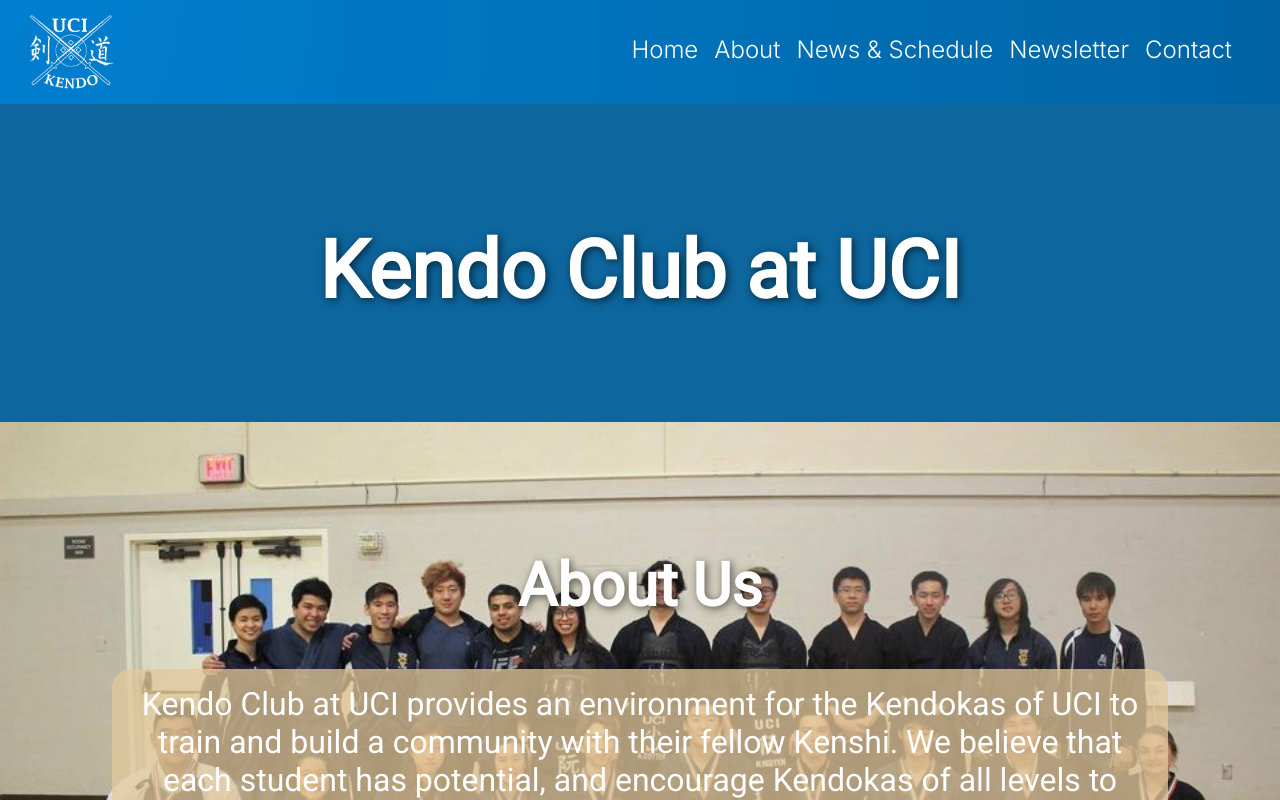
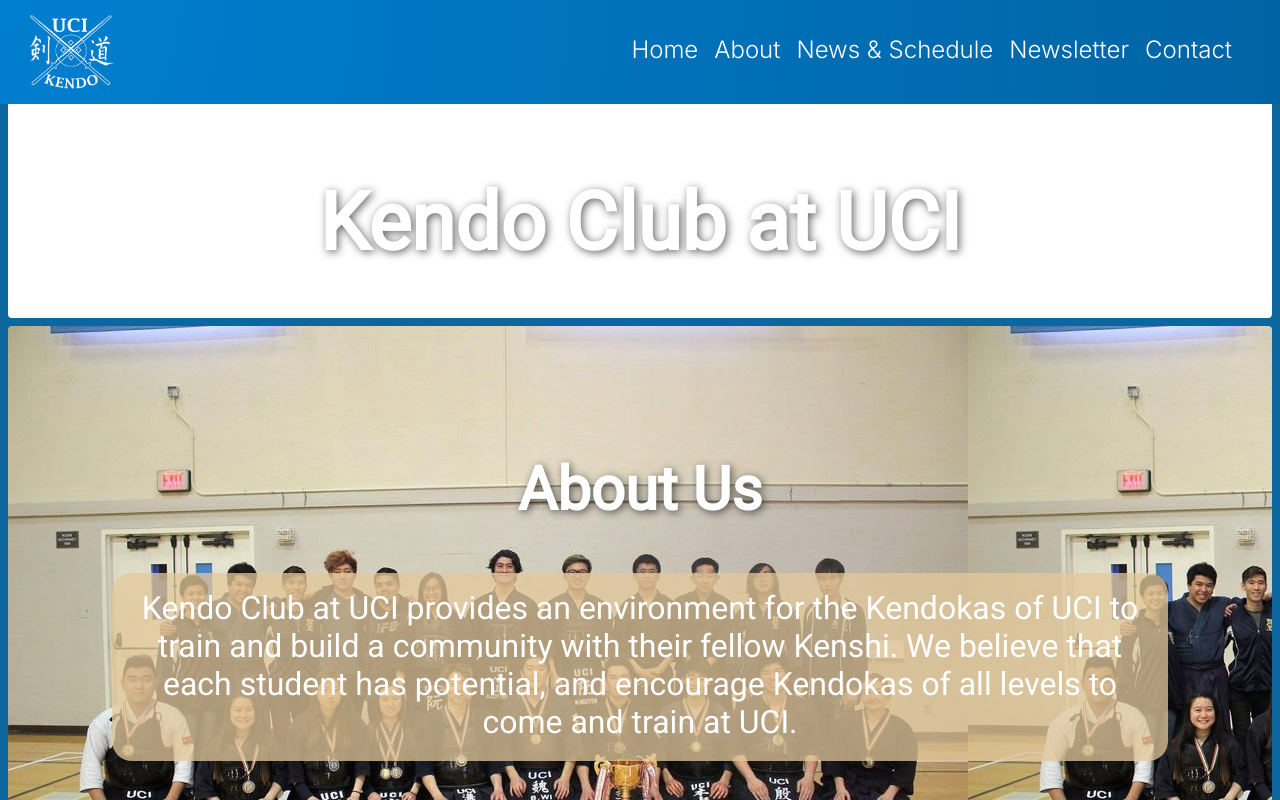
Before and after one commit to DeluxeRice/Kendo-Club-Website, a React (Create React App) app in the folder my-app/: page / in a window 1280 px wide. Shown: the top 800 px of the page. Built offline with nearby package versions, Linux system fonts and the light colour scheme; no server answers.

Commit message:
Edited styling of header and about sections on homepage.

```diff
--- a/my-app/src/containers/about/About.css
+++ b/my-app/src/containers/about/About.css
@@ -1,7 +1,8 @@
 .kendo__about{
     padding:0;
-    margin:0;
-    right:0;
+    margin: .5rem;
+    background-image: url('../../assets/oldgroup.jpg');
+    border-radius: .25rem;
 }
 
 .kendo__about-text{
@@ -37,17 +38,6 @@
     scroll-margin-top: 6.4rem;
 }
 
-.parallax__about{
-    /* The image used */
-    background-image: url('../../assets/oldgroup.jpg');
-    /* Set a specific height */
-    /* Create the parallax scrolling effect */
-    background-attachment: fixed;
-    background-position: 50% 55%;
-    background-repeat: no-repeat;
-    background-size: cover;
-}
-
 @media screen and (max-width: 770px){
     .kendo__about-text{
         padding-top: 5rem;
--- a/my-app/src/containers/about/About.jsx
+++ b/my-app/src/containers/about/About.jsx
@@ -4,7 +4,7 @@
 
 const About = () => {
     return(
-        <div className='kendo__about section__padding-about parallax__about' id='about'>
+        <div className='kendo__about section__padding-about' id='about'>
             <div className='kendo__about-content'>
                 <div className='kendo__about-text'>
                     <div className='kendo__about-text-title'>
--- a/my-app/src/containers/header/Header.css
+++ b/my-app/src/containers/header/Header.css
@@ -3,8 +3,12 @@
     font-family: var(--font-generic);
     color: white;
     font-size: 2.5rem;
-    padding-top: 8rem;
-    padding-bottom: 6rem;
+    padding-top: 5rem;
+    padding-bottom: 3rem;
+    background-color: white;
+    margin-top: 20rem;
+    margin: .5rem;
+    border-radius: .25rem;
 }
 
 .kendo__header-text-title{
```
Also changed, not shown: 2 other files (tests, documents, lock files or other folders).
